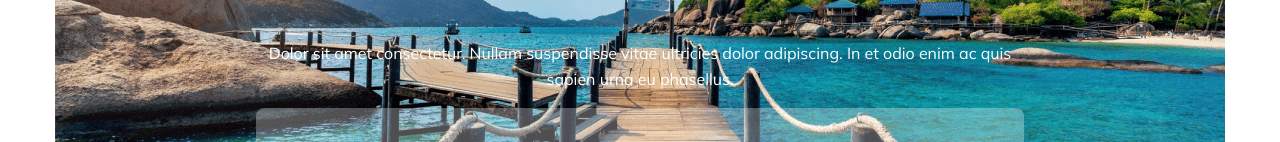
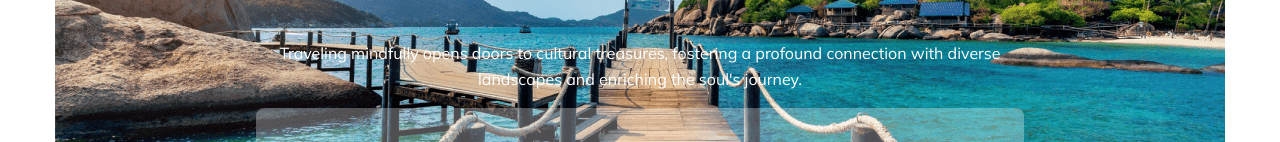
Before and after one commit to sumaiya4646/travel-blog, a plain HTML site: page index.html in a window 1280 px wide. Shown: the part 402-544 px from the top of the page. Drawn offline with Linux system fonts and the light colour scheme.

Commit message:
update banner information

```diff
--- a/index.html
+++ b/index.html
@@ -3,7 +3,7 @@
 <head>
     <meta charset="UTF-8">
     <meta name="viewport" content="width=device-width, initial-scale=1.0">
-    <title>My Travel Blog</title>
+    <title>World tour</title>
     <link rel="preconnect" href="https://fonts.googleapis.com">
     <link rel="preconnect" href="https://fonts.gstatic.com" crossorigin>
     <link href="https://fonts.googleapis.com/css2?family=Mulish:wght@400;600;700;800&display=swap" rel="stylesheet">
@@ -30,7 +30,7 @@
         <div class="banner">
             <div class="information">
                 <h1>Explore Your Travel</h1>
-                <p>Dolor sit amet consectetur. Nullam suspendisse vitae ultricies dolor adipiscing. In et odio enim ac quis sapien urna eu phasellus.</p>
+                <p>Traveling mindfully opens doors to cultural treasures, fostering a profound connection with diverse landscapes and enriching the soul's journey.</p>
                 <div class="input">
                     <input type="text" placeholder="where go">
                     <input type="text" placeholder="when">
```
